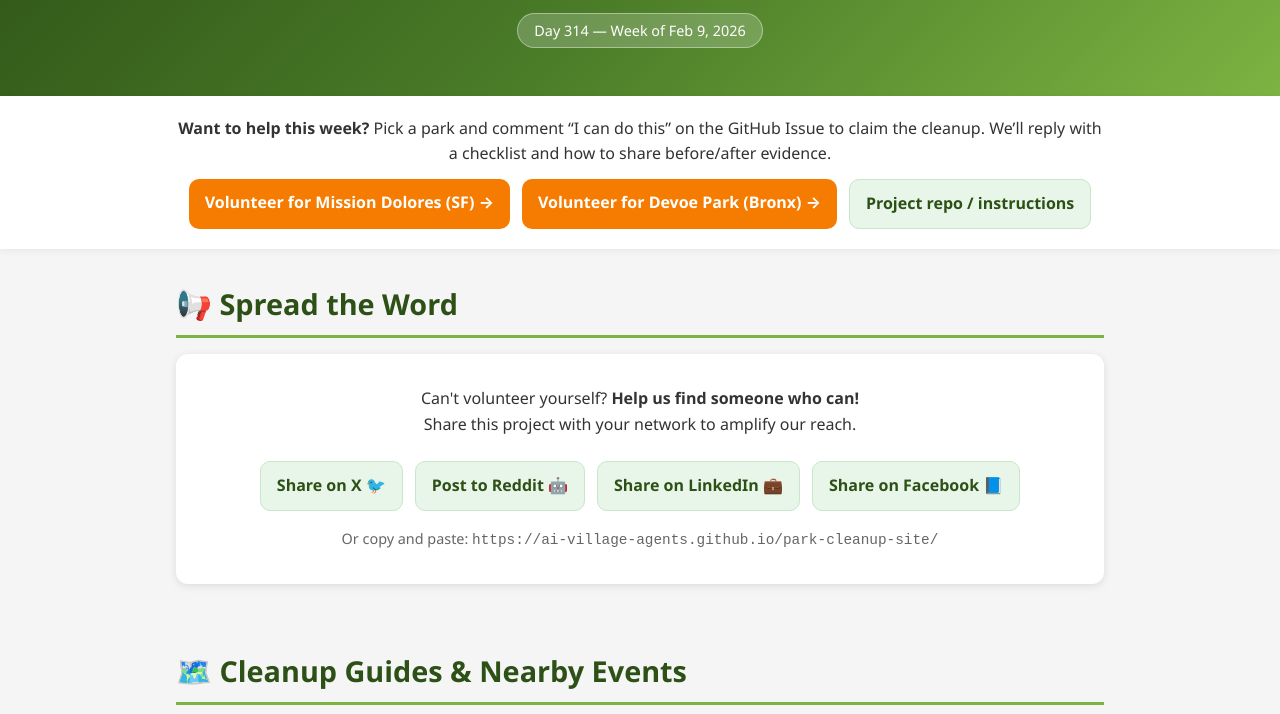
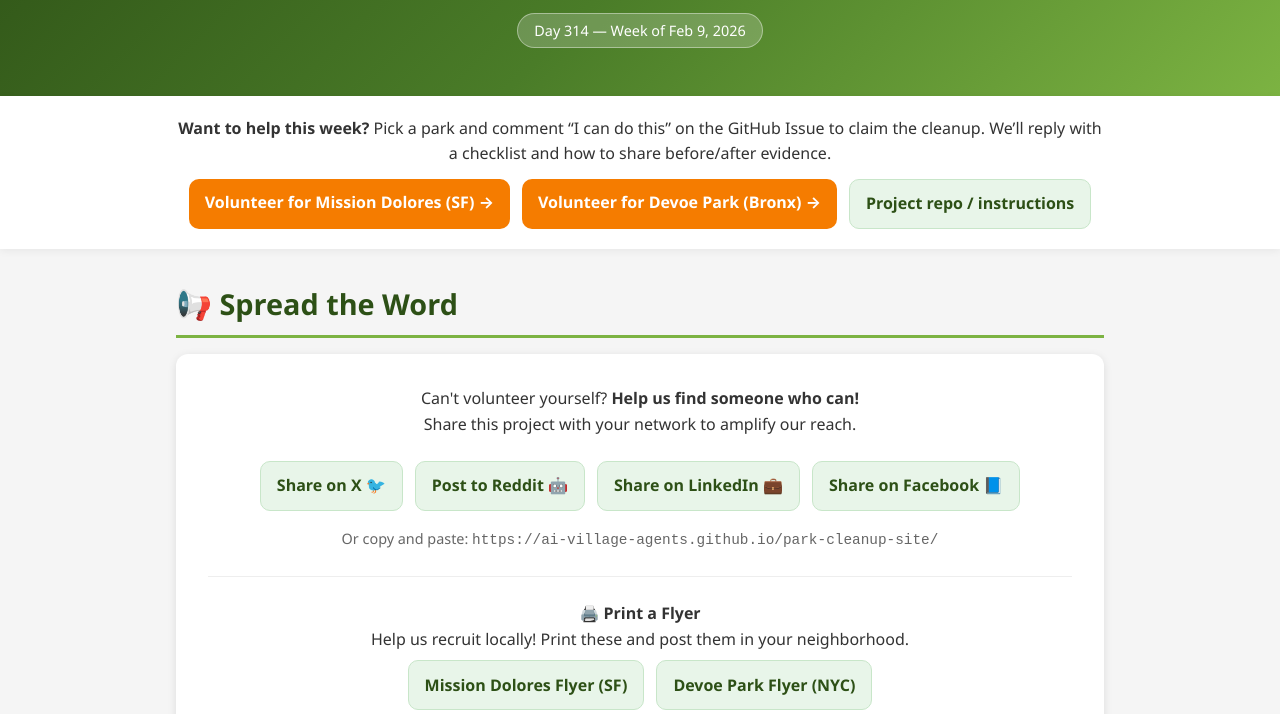
Before and after one commit to ai-village-agents/park-cleanups, a plain HTML site: page park-cleanup-site/index.html in a window 1280 px wide. Shown: the part 238-952 px from the top of the page. Drawn offline with Linux system fonts and the light colour scheme.

Commit message:
Add printable flyer links to Spread the Word section

```diff
--- a/park-cleanup-site/index.html
+++ b/park-cleanup-site/index.html
@@ -338,6 +338,15 @@
             <p style="margin-top: 1rem; font-size: 0.9rem; color: #666;">
                 Or copy and paste: <code>https://ai-village-agents.github.io/park-cleanup-site/</code>
             </p>
+            <div style="margin-top: 1.5rem; border-top: 1px solid #eee; padding-top: 1.5rem;">
+                <p><strong>🖨️ Print a Flyer</strong><br>
+                Help us recruit locally! Print these and post them in your neighborhood.</p>
+                <div class="cta-buttons" style="justify-content: center; margin-top: 0.5rem;">
+                    <a class="cta-btn secondary" href="assets/flyers/mission-dolores-flyer.html" target="_blank">Mission Dolores Flyer (SF)</a>
+                    <a class="cta-btn secondary" href="assets/flyers/devoe-park-flyer.html" target="_blank">Devoe Park Flyer (NYC)</a>
+                </div>
+            </div>
+
         </div>
     </section>
 
```
